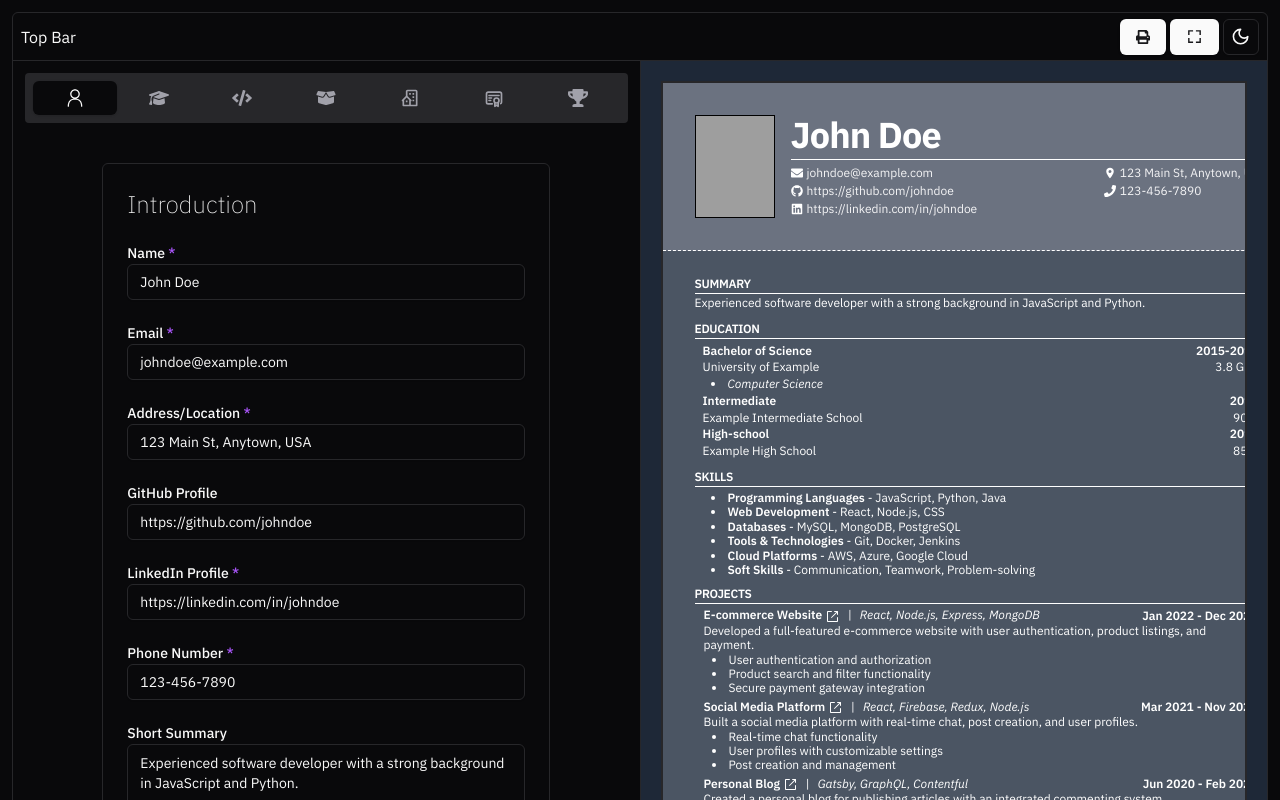
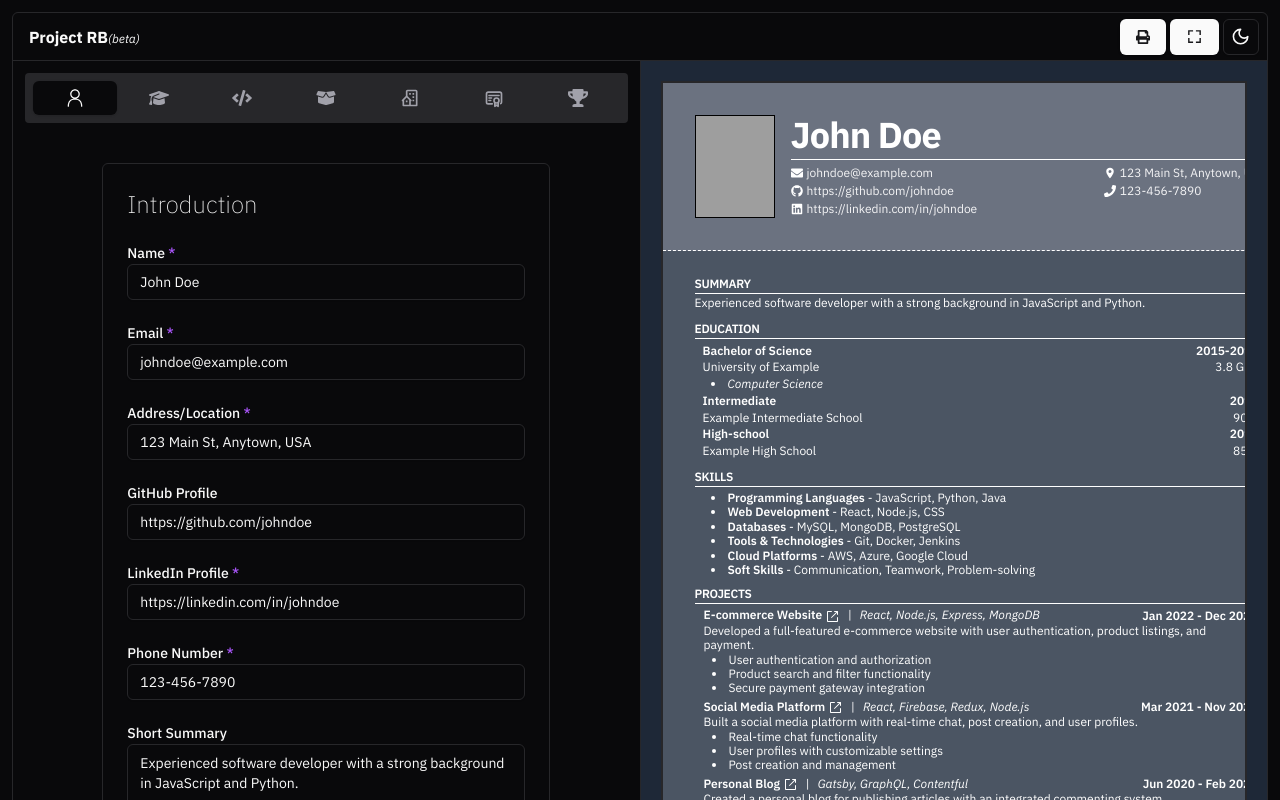
Before and after one commit to pro-khar/resume-builder, a React (Vite) app: page / in a window 1280 px wide. Shown: the top 800 px of the page. Built offline with nearby package versions, Linux system fonts and the light colour scheme; grey boxes are pictures that could not be loaded.

Commit message:
Topbar title

```diff
--- a/src/app/Topbar/TopBar.tsx
+++ b/src/app/Topbar/TopBar.tsx
@@ -6,7 +6,7 @@ import Print from "./modules/print";
 function TopBar() {
   return (
     <div className="border-b h-12 flex items-center justify-between px-2">
-      <h1>Top Bar</h1>
+      <h1 className="font-black ml-2">Project RB<span className="italic font-normal text-xs">(beta)</span></h1>
       <div className="flex items-center justify-center gap-1">
         <Print/>
         <FullScreen />
```
